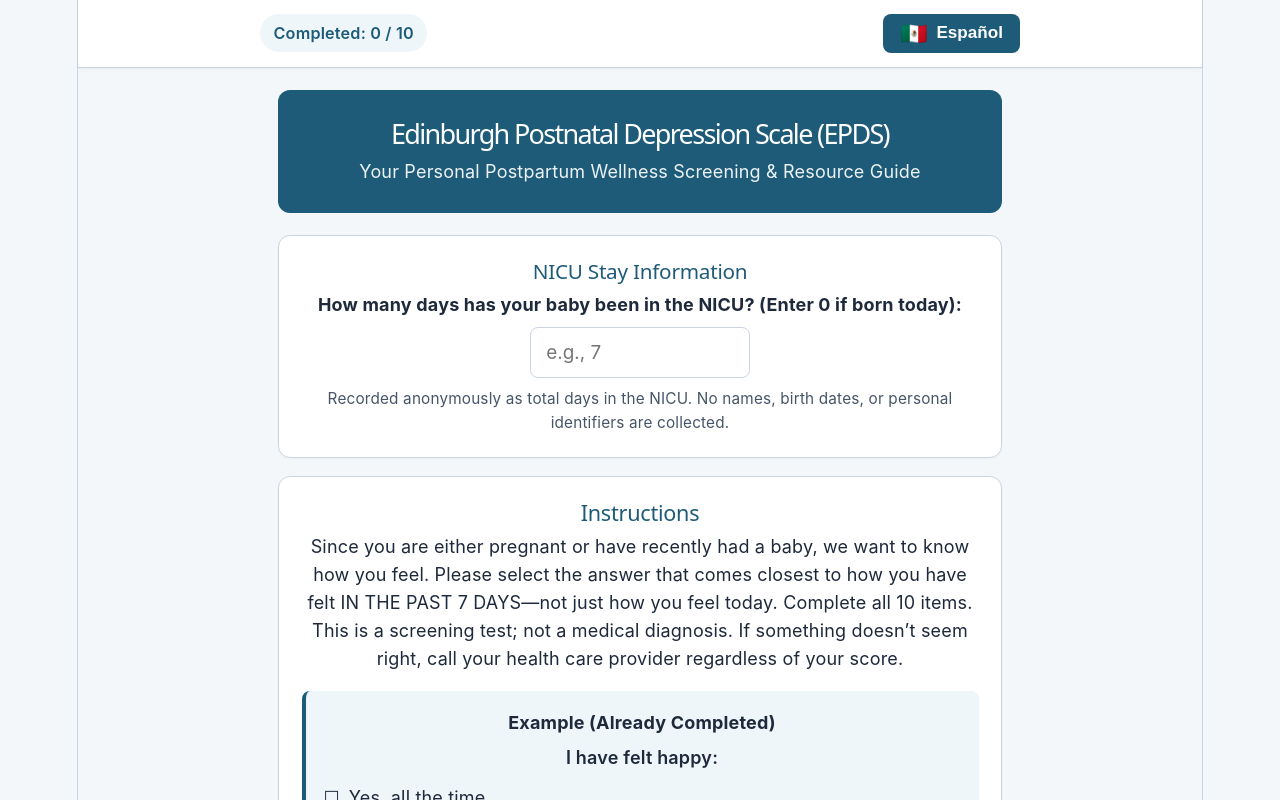
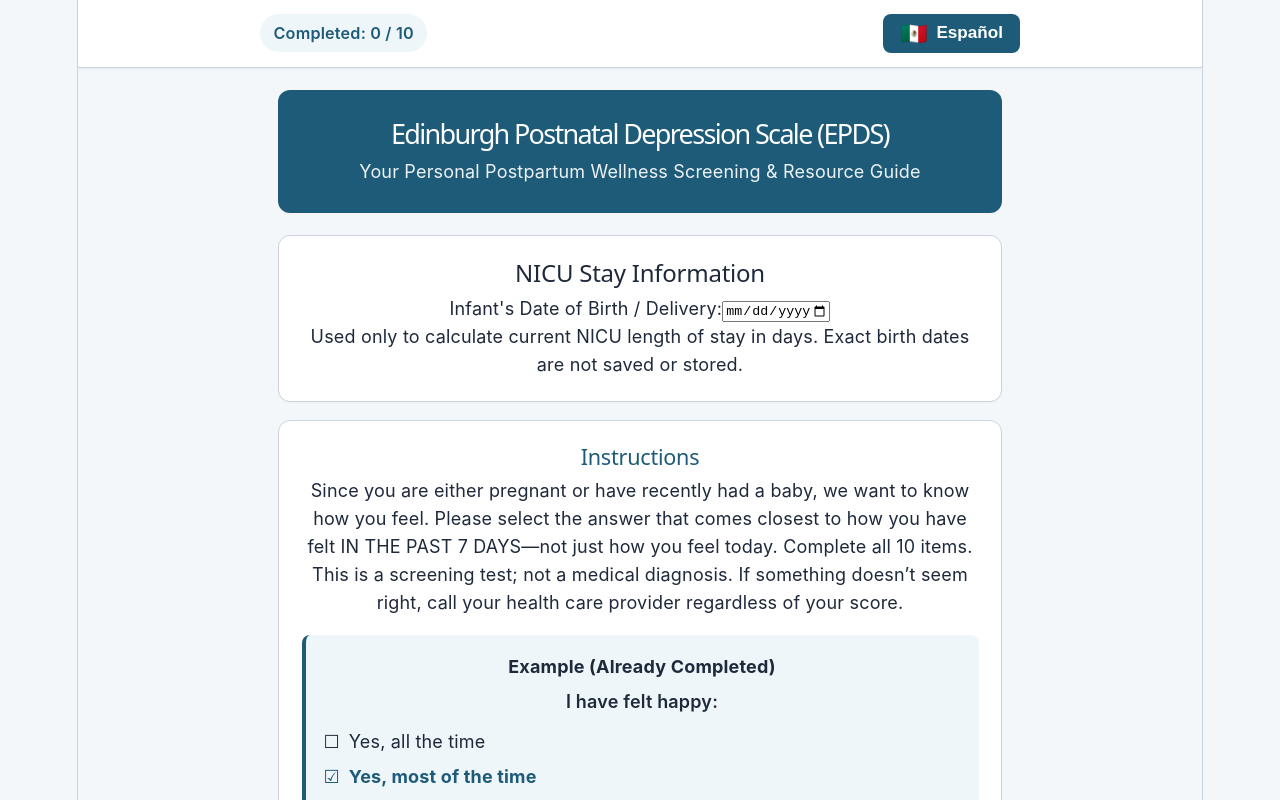
Before and after one commit to kingdomappsolutions/EPDSScreeningTool, a React (Vite) app: page / in a window 1280 px wide. Shown: the top 800 px of the page. Built offline with nearby package versions, Linux system fonts and the light colour scheme.

Commit message:
Updated App.jsx

```diff
--- a/src/App.jsx
+++ b/src/App.jsx
@@ -12,14 +12,14 @@ const CONTENT = {
         title: "Edinburgh Postnatal Depression Scale (EPDS)",
         subtitle:
             "Your Personal Postpartum Wellness Screening & Resource Guide",
-        losSectionTitle: "NICU Stay Information",
-        losLabel:
-            "How many days has your baby been in the NICU? (Enter 0 if born today):",
-        losPlaceholder: "e.g., 7",
-        losHelper:
-            "Recorded anonymously as total days in the NICU. No names, birth dates, or personal identifiers are collected.",
-        losWarning:
-            "Please enter the number of days your baby has been in the NICU (0 or greater).",
+        dobSectionTitle: "NICU Stay Information",
+        dobLabel: "Infant's Date of Birth / Delivery:",
+        dobHelper:
+            "Used only to calculate current NICU length of stay in days. Exact birth dates are not saved or stored.",
+        losPreviewLabel: "Calculated NICU Length of Stay:",
+        losUnit: "days",
+        dobWarning:
+            "Please enter your infant's date of birth / delivery (cannot be a future date).",
         instructionsTitle: "Instructions",
         instructionsText:
             "Since you are either pregnant or have recently had a baby, we want to know how you feel. Please select the answer that comes closest to how you have felt IN THE PAST 7 DAYS—not just how you feel today. Complete all 10 items. This is a screening test; not a medical diagnosis. If something doesn’t seem right, call your health care provider regardless of your score.",
@@ -148,7 +148,7 @@ const CONTENT = {
         submittingBtn: "Submitting...",
         resetBtn: "Clear & Start Over",
         incompleteWarning:
-            "Please enter the NICU length of stay and answer all 10 questions before viewing your results.",
+            "Please enter the infant birth date and answer all 10 questions before viewing your results.",
         progressText: "Completed",
         resultsHeading: "Your Personal Postpartum Wellness Resource Guide",
         totalScoreLabel: "Your Total EPDS Score",
@@ -282,14 +282,14 @@ const CONTENT = {
         title: "Escala Edinburgh para la Depresión Postnatal (EPDS)",
         subtitle:
             "Guía Personal de Detección y Recursos para el Bienestar Posparto",
-        losSectionTitle: "Información de Estadía en la NICU",
-        losLabel:
-            "¿Cuántos días ha estado su bebé en la NICU? (Ingrese 0 si nació hoy):",
-        losPlaceholder: "ej., 7",
-        losHelper:
-            "Se registra de forma anónima como el total de días en la NICU. No se recopilan nombres, fechas de nacimiento ni datos personales.",
-        losWarning:
-            "Por favor ingrese el número de días que su bebé ha estado en la NICU (0 o más).",
+        dobSectionTitle: "Información de Estadía en la NICU",
+        dobLabel: "Fecha de Nacimiento / Parto del Bebé:",
+        dobHelper:
+            "Se utiliza únicamente para calcular los días actuales de estadía en la NICU. La fecha exacta de nacimiento no se guarda ni se almacena.",
+        losPreviewLabel: "Duración Calculada en la NICU:",
+        losUnit: "días",
+        dobWarning:
+            "Por favor ingrese la fecha de nacimiento / parto del bebé (no puede ser una fecha futura).",
         instructionsTitle: "Instrucciones",
         instructionsText:
             "Como usted está embarazada o hace poco que tuvo un bebé, nos gustaría saber como se siente actualmente. Por favor MARQUE la respuesta que más se acerca a como se ha sentido durante LOS ÚLTIMOS 7 DÍAS y no sólo como se ha sentido hoy. Complete las 10 preguntas. Esta es una prueba de detección; no es un diagnóstico médico. Si algo no parece estar bien, llame a su proveedor de atención médica sin importar su puntaje.",
@@ -424,7 +424,7 @@ const CONTENT = {
         submittingBtn: "Enviando...",
         resetBtn: "Borrar y Comenzar de Nuevo",
         incompleteWarning:
-            "Por favor ingrese los días en la NICU y responda las 10 preguntas antes de ver sus resultados.",
+            "Por favor ingrese la fecha de nacimiento del bebé y responda las 10 preguntas antes de ver sus resultados.",
         progressText: "Completado",
         resultsHeading:
             "Su Guía Personal de Recursos para el Bienestar Posparto",
@@ -558,7 +558,7 @@ const CONTENT = {
 
 export default function App() {
     const [lang, setLang] = useState("en")
-    const [losInput, setLosInput] = useState("")
+    const [infantDob, setInfantDob] = useState("")
     const [answers, setAnswers] = useState({})
     const [submitted, setSubmitted] = useState(false)
     const [isSubmitting, setIsSubmitting] = useState(false)
@@ -568,20 +568,41 @@ export default function App() {
     const answeredCount = Object.keys(answers).length
     const allAnswered = answeredCount === 10
 
-    const parsedLos = losInput.trim() === "" ? NaN : Number(losInput)
-    const isLosValid = Number.isInteger(parsedLos) && parsedLos >= 0
+    // Format today's local date as YYYY-MM-DD for the max attribute on <input type="date">
+    const getTodayLocalString = () => {
+        const now = new Date()
+        const year = now.getFullYear()
+        const month = String(now.getMonth() + 1).padStart(2, "0")
+        const day = String(now.getDate()).padStart(2, "0")
+        return `${year}-${month}-${day}`
+    }
+
+    // Calculate Length of Stay in days: (Screening Date - Infant DOB)
+    const calculateLengthOfStay = (dobString) => {
+        if (!dobString) return null
+        const [year, month, day] = dobString.split("-").map(Number)
+        const dobMidnight = new Date(year, month - 1, day)
+        const now = new Date()
+        const todayMidnight = new Date(
+            now.getFullYear(),
+            now.getMonth(),
+            now.getDate(),
+        )
+        const diffMs = todayMidnight - dobMidnight
+        const diffDays = Math.round(diffMs / (1000 * 60 * 60 * 24))
+        return diffDays >= 0 ? diffDays : null
+    }
+
+    const nicuLosDays = calculateLengthOfStay(infantDob)
+    const isDobValid = nicuLosDays !== null
 
     const toggleLanguage = () => {
         setLang((prev) => (prev === "en" ? "es" : "en"))
     }
 
-    const handleLosChange = (e) => {
-        const val = e.target.value
-        // Allow empty string or non-negative digits only
-        if (val === "" || /^\d+$/.test(val)) {
-            setLosInput(val)
-            if (showWarning) setShowWarning(false)
-        }
+    const handleDobChange = (e) => {
+        setInfantDob(e.target.value)
+        if (showWarning) setShowWarning(false)
     }
 
     const handleSelect = (questionId, optionIndex) => {
@@ -618,7 +639,7 @@ export default function App() {
 
     const handleSubmit = async (e) => {
         e.preventDefault()
-        if (!allAnswered || !isLosValid) {
+        if (!allAnswered || !isDobValid) {
             setShowWarning(true)
             return
         }
@@ -628,7 +649,7 @@ export default function App() {
 
         const payload = {
             language: lang === "en" ? "English" : "Spanish",
-            nicuLosDays: parsedLos,
+            nicuLosDays,
             ...itemScores,
             totalScore: total,
             riskTier:
@@ -665,7 +686,7 @@ export default function App() {
     }
 
     const handleReset = () => {
-        setLosInput("")
+        setInfantDob("")
         setAnswers({})
         setSubmitted(false)
         setShowWarning(false)
@@ -710,27 +731,33 @@ export default function App() {
                 {!submitted ? (
                     <form onSubmit={handleSubmit} noValidate>
                         <section
-                            className={`card los-card ${showWarning && !isLosValid ? "unanswered-error" : ""}`}
+                            className={`card dob-card ${showWarning && !isDobValid ? "unanswered-error" : ""}`}
                         >
-                            <h2>{t.losSectionTitle}</h2>
-                            <label htmlFor="nicu-los" className="los-label">
-                                {t.losLabel}
+                            <h2>{t.dobSectionTitle}</h2>
+                            <label htmlFor="infant-dob" className="dob-label">
+                                {t.dobLabel}
                             </label>
                             <input
-                                id="nicu-los"
-                                type="text"
-                                inputMode="numeric"
-                                pattern="[0-9]*"
-                                className="los-input"
-                                placeholder={t.losPlaceholder}
-                                value={losInput}
-                                onChange={handleLosChange}
+                                id="infant-dob"
+                                type="date"
+                                className="dob-input"
+                                value={infantDob}
+                                max={getTodayLocalString()}
+                                onChange={handleDobChange}
                                 required
                             />
-                            {showWarning && !isLosValid && (
-                                <p className="field-error">{t.losWarning}</p>
+                            {isDobValid && (
+                                <div className="los-badge">
+                                    {t.losPreviewLabel}{" "}
+                                    <strong>
+                                        {nicuLosDays} {t.losUnit}
+                                    </strong>
+                                </div>
                             )}
-                            <p className="los-helper">{t.losHelper}</p>
+                            {showWarning && !isDobValid && (
+                                <p className="field-error">{t.dobWarning}</p>
+                            )}
+                            <p className="dob-helper">{t.dobHelper}</p>
                         </section>
 
                         <section className="card instructions-card">
```
